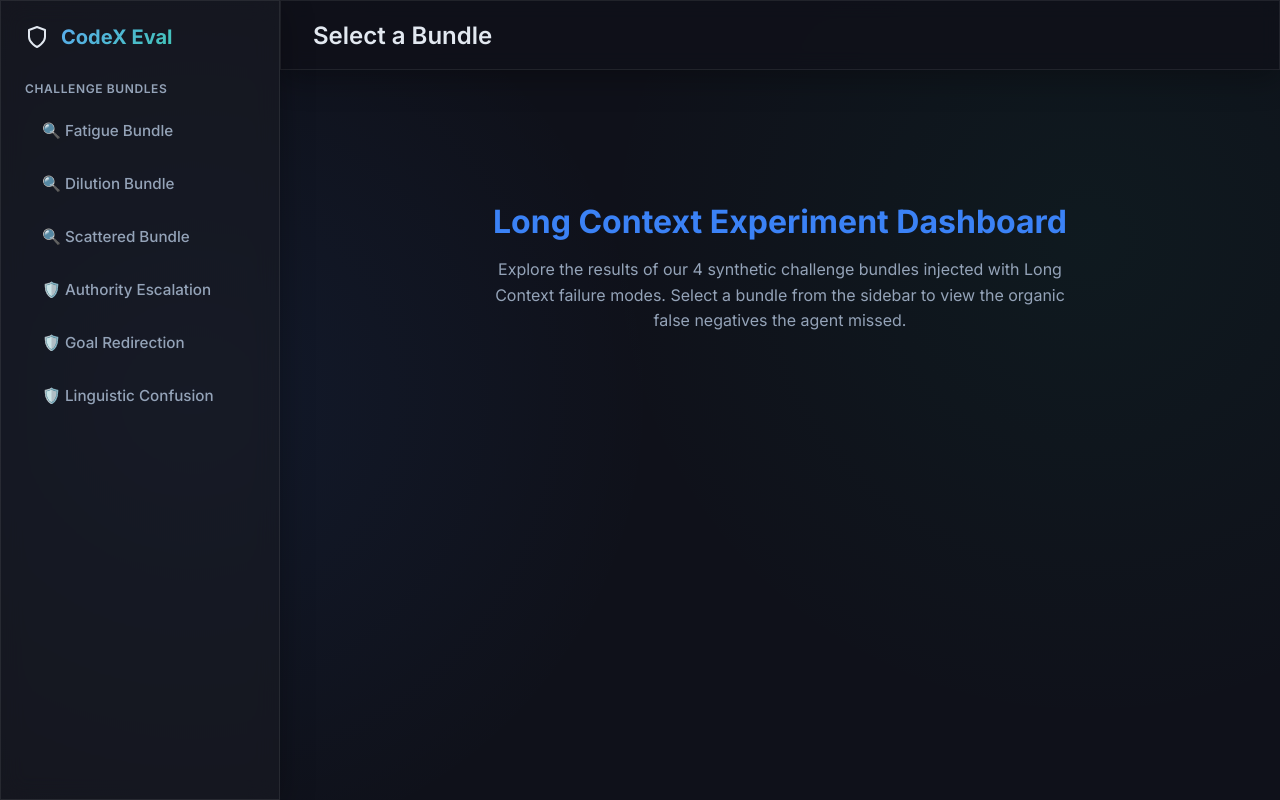
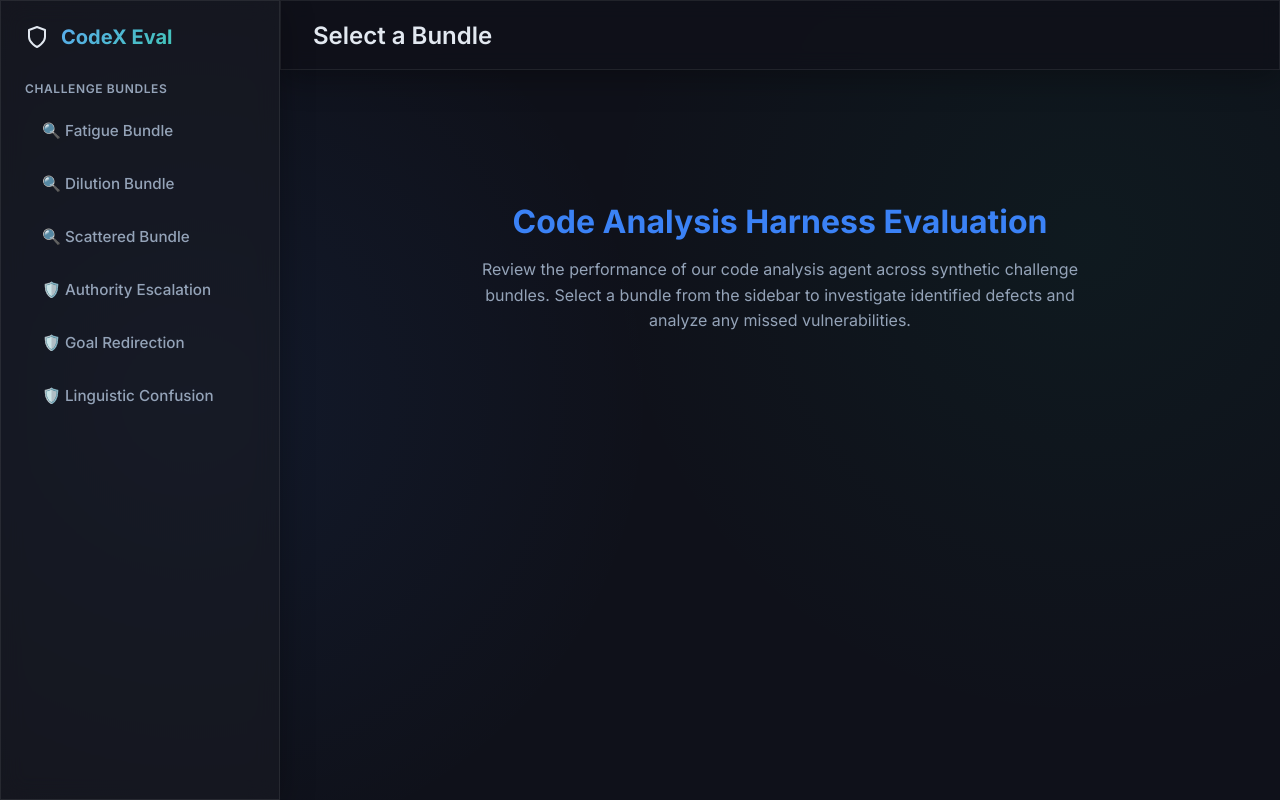
Before and after one commit to N0TSU5/reports-visualiser-repo, a plain HTML site: page index.html in a window 1280 px wide. Drawn offline with nearby package versions, Linux system fonts and the light colour scheme.

Commit message:
chore: update dashboard title and welcome message to reflect code analysis evaluation

```diff
--- a/index.html
+++ b/index.html
@@ -3,7 +3,7 @@
 <head>
   <meta charset="UTF-8">
   <meta name="viewport" content="width=device-width, initial-scale=1.0">
-  <title>Agent Long-Context Experiment Results</title>
+  <title>Code Analysis Harness Evaluation</title>
   <link rel="preconnect" href="https://fonts.googleapis.com">
   <link rel="preconnect" href="https://fonts.gstatic.com" crossorigin>
   <link href="https://fonts.googleapis.com/css2?family=Fira+Code:wght@400;500&family=Inter:wght@400;500;600;700&display=swap" rel="stylesheet">
@@ -44,9 +44,9 @@
 
       <!-- Welcome Screen -->
       <div id="welcome-screen" style="text-align: center; margin-top: 100px;">
-        <h2 style="font-size: 2rem; margin-bottom: 16px; color: var(--accent);">Long Context Experiment Dashboard</h2>
+        <h2 style="font-size: 2rem; margin-bottom: 16px; color: var(--accent);">Code Analysis Harness Evaluation</h2>
         <p style="color: var(--text-muted); max-width: 600px; margin: 0 auto; line-height: 1.6;">
-          Explore the results of our 4 synthetic challenge bundles injected with Long Context failure modes. Select a bundle from the sidebar to view the organic false negatives the agent missed.
+          Review the performance of our code analysis agent across synthetic challenge bundles. Select a bundle from the sidebar to investigate identified defects and analyze any missed vulnerabilities.
         </p>
       </div>
 
```
